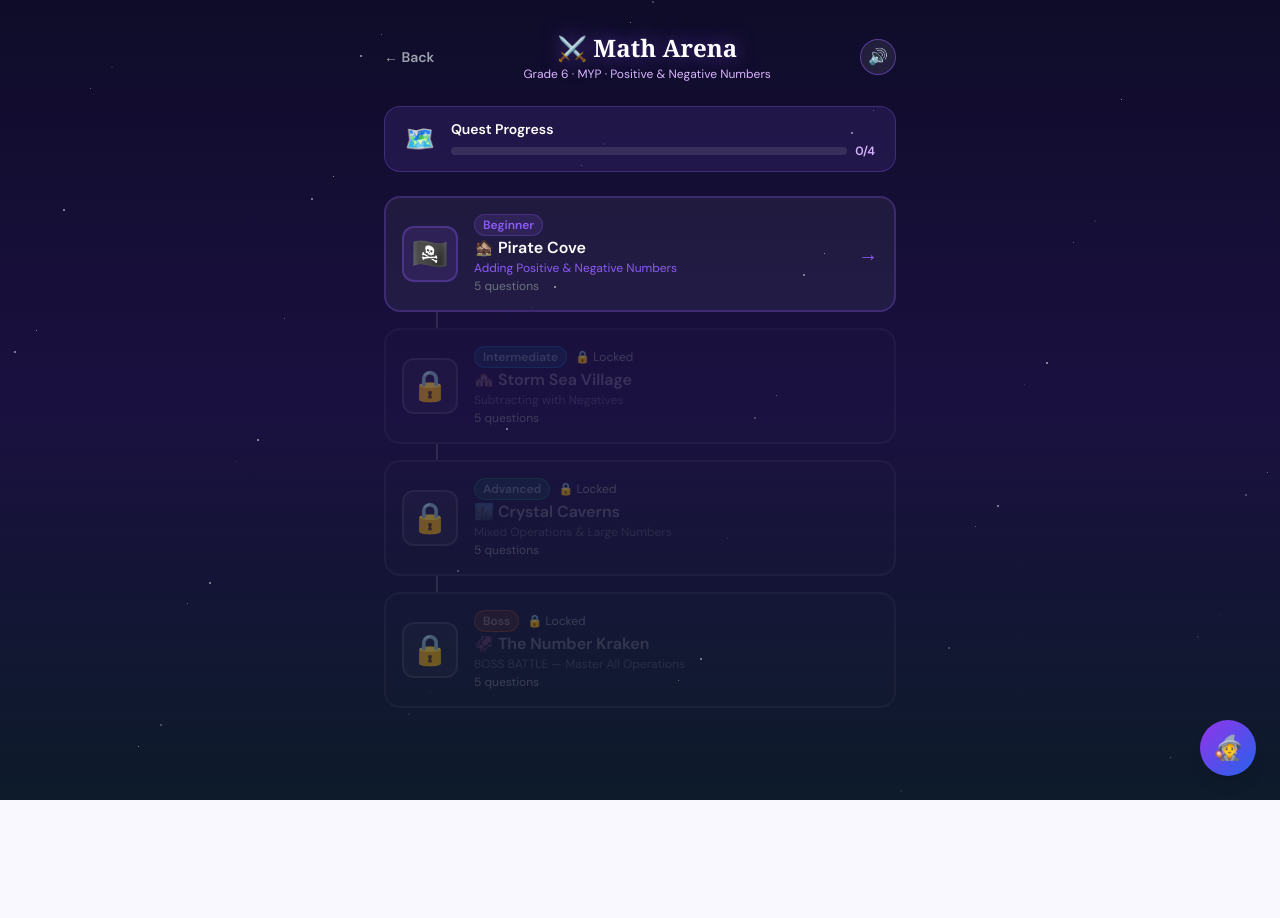
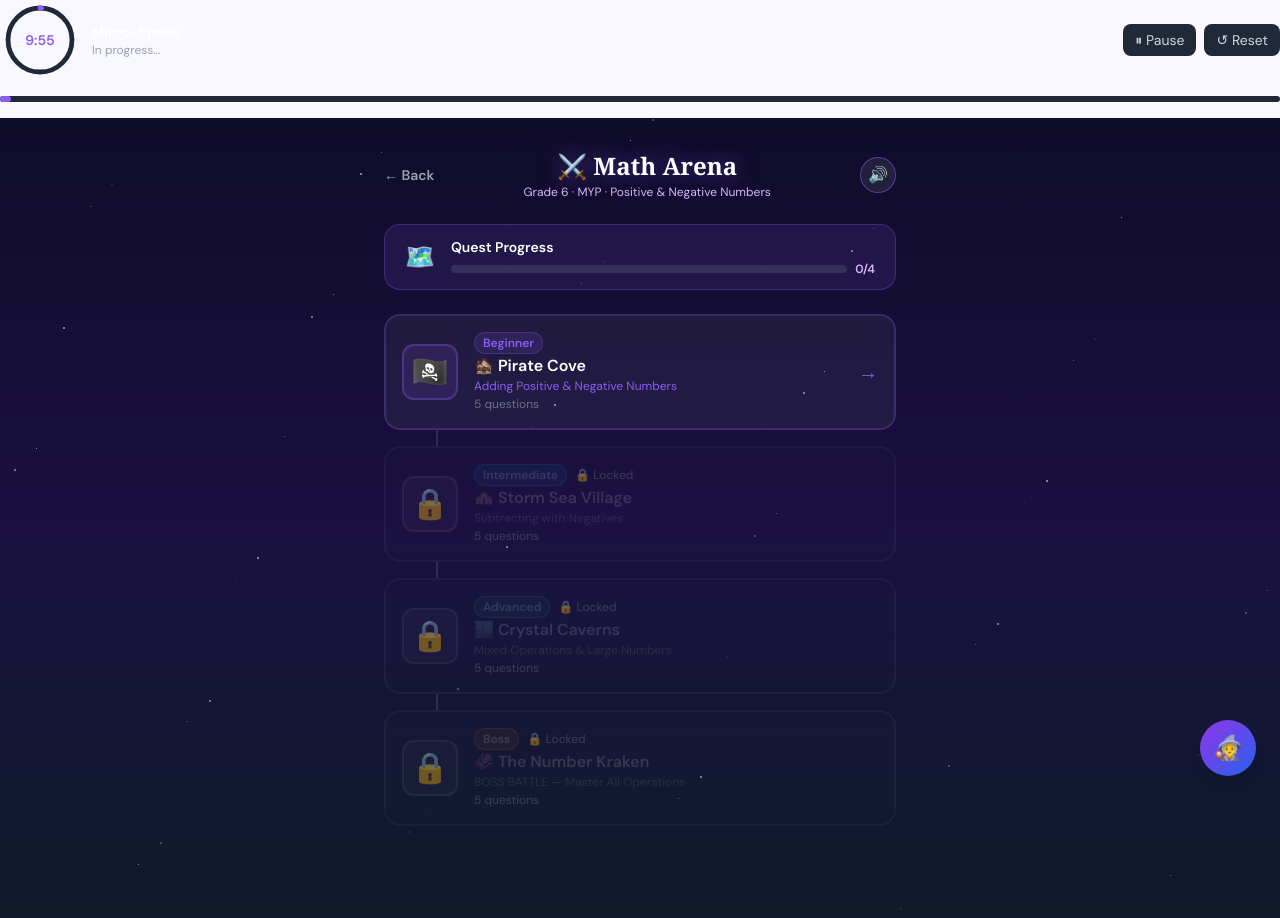
Before and after one commit to dnkefua/neuroquest-academy, a Next.js app: page /game/math in a window 1280 px wide. Before the commit the page ends 800 px from the top, so only its background shows below. Built offline with nearby package versions, Linux system fonts and the light colour scheme.

Commit message:
feat: integrate Micro-Sprint Timer into all game sessions

```diff
--- a/src/app/game/[subject]/GameApp.tsx
+++ b/src/app/game/[subject]/GameApp.tsx
@@ -1,10 +1,13 @@
 'use client';
 
 import { useSearchParams } from 'next/navigation';
+import { useState } from 'react';
 import { useProgressStore } from '@/store/progressStore';
 import type { CurriculumSubject } from '@/types';
 import dynamic from 'next/dynamic';
 import QuestGuide from '@/components/quest-guide/QuestGuide';
+import MicroSprintTimer from '@/components/micro-sprint/MicroSprintTimer';
+import BrainBreakModal from '@/components/BrainBreakModal';
 
 const MathGameApp = dynamic(() => import('../math/GameApp'), { ssr: false });
 const ScienceGameApp = dynamic(() => import('../science/GameApp'), { ssr: false });
@@ -21,6 +24,7 @@ export default function GameApp({ subject }: GameAppProps) {
   const currentGrade = useProgressStore(s => s.currentGrade);
   const urlGrade = searchParams?.get('grade');
   const grade = urlGrade ? parseInt(urlGrade, 10) : currentGrade;
+  const [showBrainBreak, setShowBrainBreak] = useState(false);
 
   let GameComponent;
   switch (subject) {
@@ -34,8 +38,15 @@ export default function GameApp({ subject }: GameAppProps) {
 
   return (
     <div className="relative">
-      {GameComponent}
+      <MicroSprintTimer
+        maxMinutes={10}
+        onBreakSuggestion={() => setShowBrainBreak(true)}
+        onComplete={() => {}}
+      >
+        {GameComponent}
+      </MicroSprintTimer>
       <QuestGuide currentSubject={subject} />
+      {showBrainBreak && <BrainBreakModal onClose={() => setShowBrainBreak(false)} />}
     </div>
   );
 }
```
